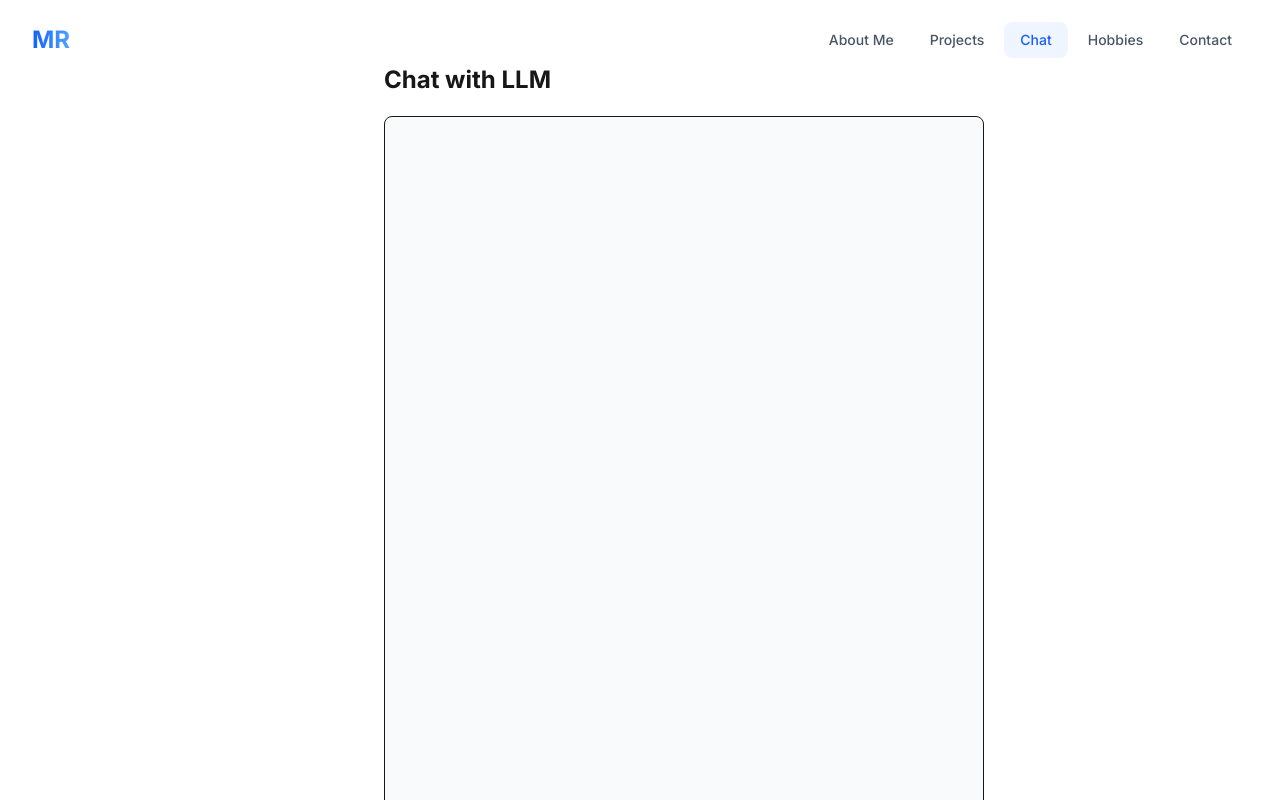
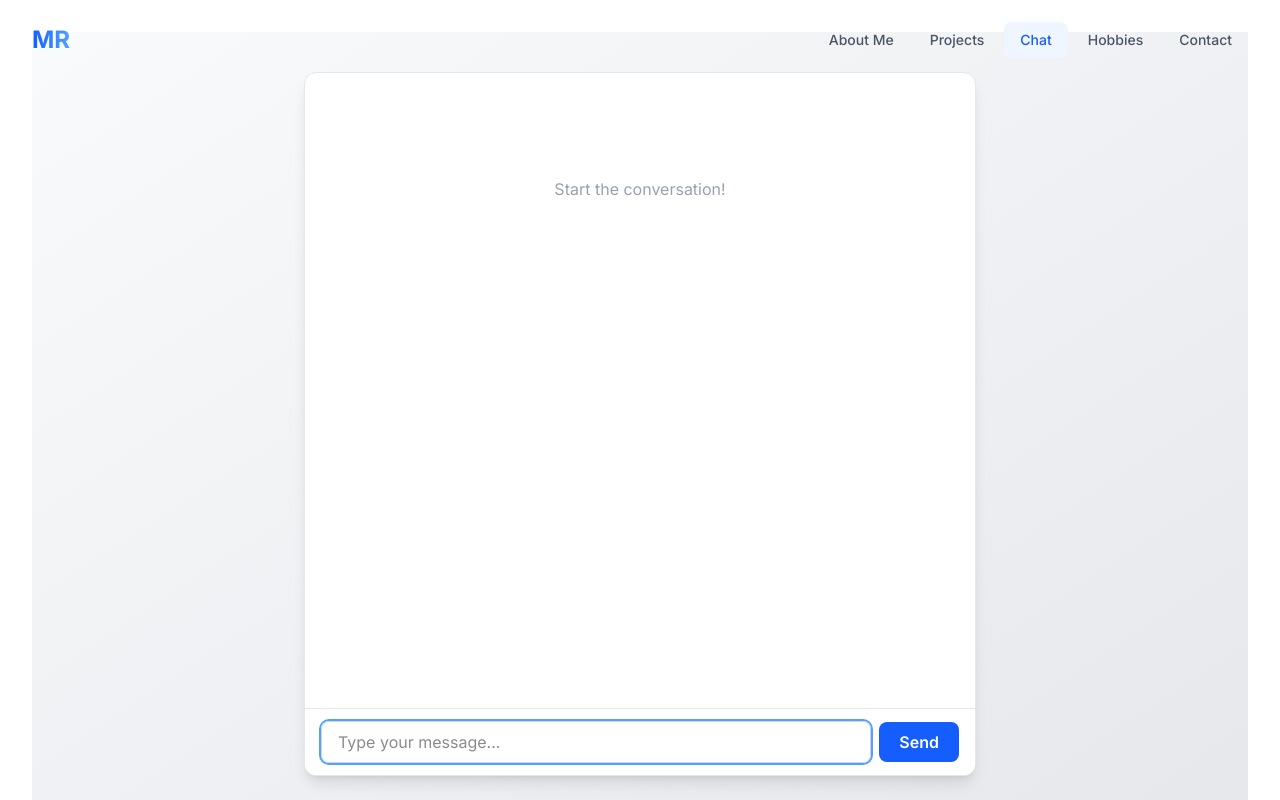
Before and after one commit to michael-russo-eng/portfolio, a Next.js app in the folder client/: page /chat in a window 1280 px wide. Shown: the top 800 px of the page. Built offline with nearby package versions, Linux system fonts and the light colour scheme.

Commit message:
Fixing chat interface?

```diff
--- a/client/src/app/chat/page.tsx
+++ b/client/src/app/chat/page.tsx
@@ -1,13 +1,26 @@
 'use client';
 
-import { useState, useRef } from 'react';
+import { useState, useRef, useEffect } from 'react';
 import ReactMarkdown from 'react-markdown';
 
+interface Message {
+  role: string;
+  content: string;
+}
+
 export default function ChatPage() {
-  const [messages, setMessages] = useState<{ role: string; content: string }[]>([]);
+  const [messages, setMessages] = useState<Message[]>([]);
   const [input, setInput] = useState('');
   const [loading, setLoading] = useState(false);
   const abortRef = useRef<AbortController | null>(null);
+  const chatContainerRef = useRef<HTMLDivElement>(null);
+
+  // Auto-scroll to bottom on new message
+  useEffect(() => {
+    if (chatContainerRef.current) {
+      chatContainerRef.current.scrollTop = chatContainerRef.current.scrollHeight;
+    }
+  }, [messages, loading]);
 
   const sendMessage = async () => {
     if (!input.trim()) return;
@@ -40,7 +53,9 @@ export default function ChatPage() {
         aiMsg += chunk;
         setMessages((msgs) =>
           msgs.map((msg, i) =>
-            i === msgs.length - 1 ? { ...msg, content: aiMsg } : msg
+            i === msgs.length - 1
+              ? { ...msg, content: aiMsg }
+              : msg
           )
         );
       }
@@ -50,27 +65,49 @@ export default function ChatPage() {
   };
 
   return (
-    <div className="max-w-xl mx-auto p-8">
-      <h1 className="text-2xl font-bold mb-5">Chat with LLM</h1>
-      <div className="border rounded-lg p-4 h-[800px] w-[600px] overflow-y-auto bg-gray-50 mb-4">
+    <div className="flex flex-col items-center min-h-screen bg-gradient-to-br from-gray-50 to-gray-200">
+      <div className="w-full max-w-2xl flex flex-col flex-1 rounded-xl shadow-lg border border-gray-200 bg-white mt-10 mb-6 overflow-hidden">
+        <div
+          ref={chatContainerRef}
+          className="flex-1 overflow-y-auto px-4 py-6 space-y-4"
+          style={{ minHeight: 500, maxHeight: 700 }}
+        >
+          {messages.length === 0 && (
+            <div className="text-center text-gray-400 mt-20">
+              Start the conversation!
+            </div>
+          )}
           {messages.map((msg, i) => (
-          <div key={i} className={`mb-2 ${msg.role === 'user' ? 'text-right' : 'text-left'}`}>
+            <div
+              key={i}
+              className={`flex ${msg.role === 'user' ? 'justify-end' : 'justify-start'}`}
+            >
+              <div
+                className={`
+                  max-w-[80%] px-4 py-3 rounded-2xl shadow-sm
+                  ${msg.role === 'user'
+                    ? 'bg-blue-500 text-white rounded-br-md'
+                    : 'bg-gray-100 text-gray-900 rounded-bl-md border border-gray-200'}
+                  whitespace-pre-wrap break-words
+                `}
+              >
                 {msg.role === 'assistant' ? (
-              <span className="inline-block px-3 py-2 rounded-lg bg-green-100 text-left max-w-full whitespace-pre-wrap break-words">
-                <ReactMarkdown>{msg.content}</ReactMarkdown>
-              </span>
+                  <div className="prose prose-sm prose-slate dark:prose-invert">
+                    <ReactMarkdown>
+                      {msg.content}
+                    </ReactMarkdown>
+                  </div>
                 ) : (
-              <span className="inline-block px-3 py-2 rounded-lg bg-blue-200">
-                {msg.content}
-              </span>
+                  <span>{msg.content}</span>
                 )}
+              </div>
             </div>
           ))}
           {loading && (
-          <div className="text-left">
-            <span className="inline-block px-3 py-2 rounded-lg bg-green-100 animate-pulse">
+            <div className="flex justify-start">
+              <div className="bg-gray-100 text-gray-900 px-4 py-3 rounded-2xl shadow-sm animate-pulse">
                 ...
-            </span>
+              </div>
             </div>
           )}
         </div>
@@ -79,23 +116,28 @@ export default function ChatPage() {
             e.preventDefault();
             sendMessage();
           }}
-        className="flex space-x-2"
+          className="flex items-center gap-2 border-t border-gray-200 bg-white px-4 py-3"
         >
           <input
-          className="flex-1 border rounded px-3 py-2"
+            className="flex-1 border border-gray-300 rounded-lg px-4 py-2 focus:outline-none focus:ring-2 focus:ring-blue-400"
             value={input}
             onChange={e => setInput(e.target.value)}
             disabled={loading}
             placeholder="Type your message..."
+            autoFocus
           />
           <button
             type="submit"
-          className="px-4 py-2 bg-blue-600 text-white rounded"
+            className="px-5 py-2 bg-blue-600 text-white rounded-lg font-semibold hover:bg-blue-700 transition-colors disabled:bg-gray-400"
             disabled={loading}
           >
             Send
           </button>
         </form>
       </div>
+      <div className="text-xs text-gray-400 mb-4">
+        Powered by RunPod + Vercel + OpenAI SDK
+      </div>
+    </div>
   );
 }
```
Lines whose indentation alone changed are shown as unchanged.
